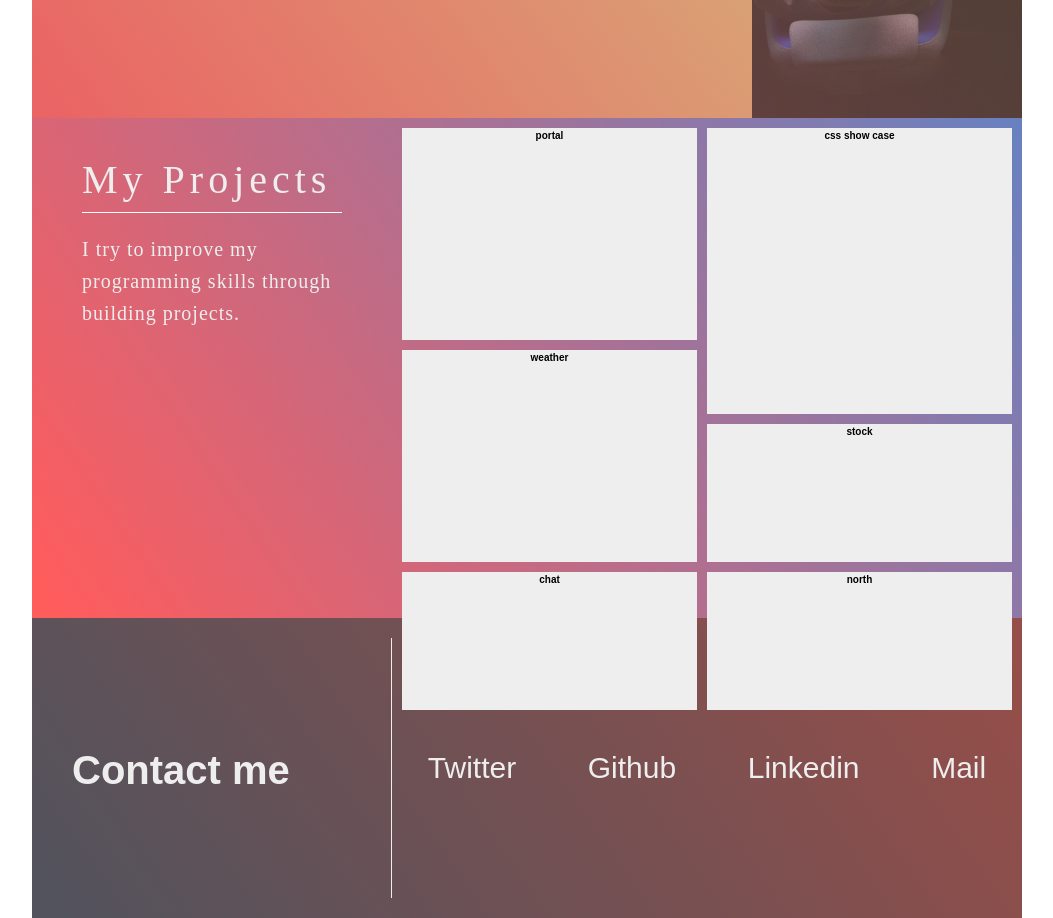
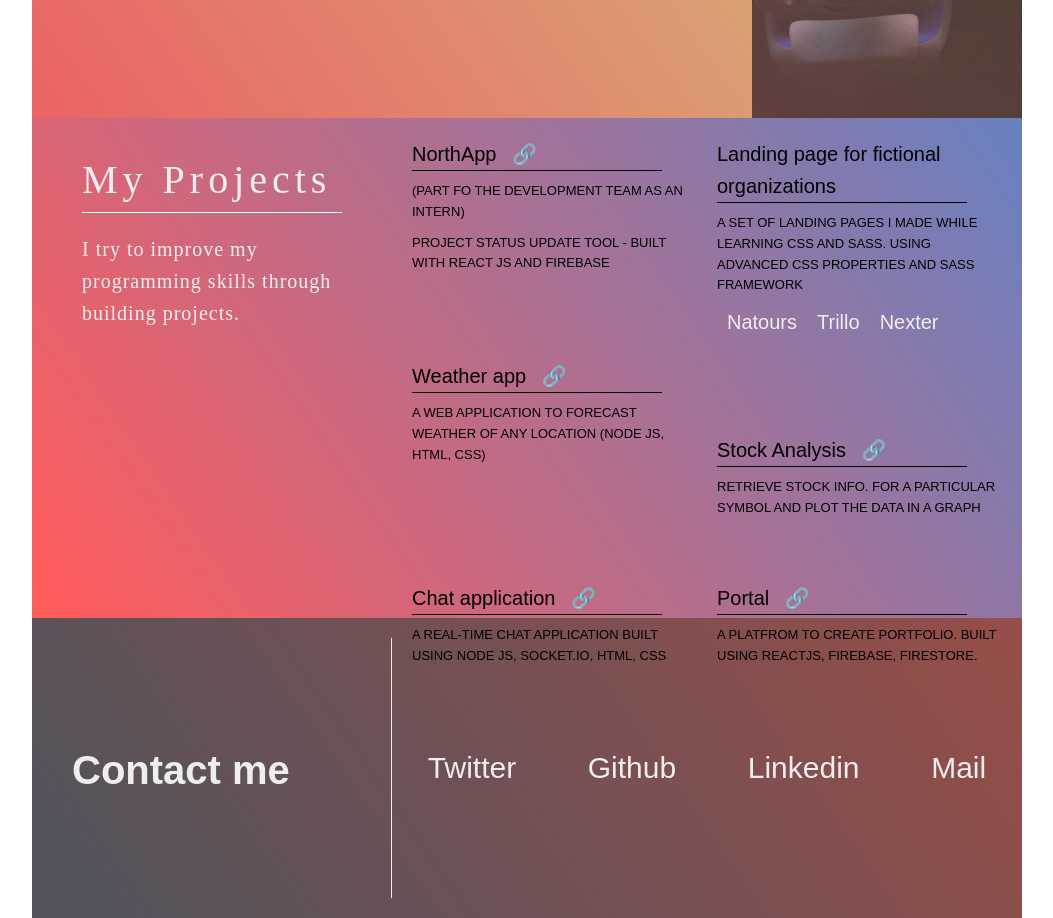
Before and after one commit to varunkumar3091999/my-portfolio, a website: page index.html in a window 1280 px wide. Shown: the part 1002-1920 px from the top of the page, without its empty margins (113-1166 px from the left). Drawn offline with Linux system fonts and the light colour scheme.

Commit message:
project card hover effect set

```diff
--- a/index.html
+++ b/index.html
@@ -57,34 +57,109 @@
 			</p>
 			</div>
 			<div class="projects__project">
-				<div class="projects__project--01 projects__project--card">portal</div>
+				<!-- <div class="projects__project--01 projects__project--card">north</div>
 				<div class="projects__project--02 projects__project--card">css show case</div>
 				<div class="projects__project--03 projects__project--card">weather</div>
 				<div class="projects__project--04 projects__project--card">chat</div>
 				<div class="projects__project--05 projects__project--card">stock</div>
-				<div class="projects__project--06 projects__project--card">north</div>
-
+				<div class="projects__project--06 projects__project--card">portal</div>
+					 -->
 
 				<div class="projects__project--portal projects__project--detail">
 
-					<h2>Portal</h3>
+					<h2>Portal
+						<a
+							target="_blank"
+							href="https://portal-me.netlify.app/">
+							&#128279;
+						</a>
+					</h2>
+
 
 					<p>A platfrom to create portfolio. Built using ReactJS, Firebase, Firestore.</p>
 
-					<a
-						target="_blank"
-						href="https://portal-me.netlify.app/">
-							Open app
-						</a>
+
 				</div>
 
 
 
-				<div class="projects__project--css projects__project--detail">css show case</div>
-				<div class="projects__project--weather projects__project--detail">weather</div>
-				<div class="projects__project--chat projects__project--detail">chat</div>
-				<div class="projects__project--stock projects__project--detail">stock</div>
-				<div class="projects__project--north projects__project--detail">north</div>
+				<div class="projects__project--css projects__project--detail">
+
+					<h2>Landing page for fictional organizations</h2>
+
+					<p>A set of landing pages I made while learning css and sass.
+					Using advanced css properties and sass framework</p>
+
+					<div class="css__links">
+						<a
+						target="_blank"
+						href="https://natours-landing-page-showcase.netlify.app/">
+							Natours
+						</a>
+						<a
+							target="_blank"
+							href="https://trillo-landing-page-showcase.netlify.app/">
+								Trillo
+						</a>
+						<a
+							target="_blank"
+							href="https://nexter-landing-page-showcase.netlify.app/">
+								Nexter
+						</a>
+					</div>
+				</div>
+				<div class="projects__project--weather projects__project--detail">
+
+					<h2>Weather app
+						<a
+						target="_blank"
+						href="https://varunkumar-weather-app.herokuapp.com/">
+							&#128279;
+						</a>
+					</h2>
+
+					<p>A WEB APPLICATION TO FORECAST WEATHER OF ANY LOCATION (NODE JS, HTML, CSS)</p>
+
+
+				</div>
+
+
+				<div class="projects__project--chat projects__project--detail">
+					<h2>Chat application
+						<a
+							href="https://varun-chat-app.herokuapp.com/"
+							target="_blank">
+							&#128279;</a></h2>
+
+					<p>A REAL-TIME CHAT APPLICATION BUILT USING NODE JS, SOCKET.IO, HTML, CSS</p>
+				</div>
+
+
+				<div class="projects__project--stock projects__project--detail">
+					<h2>Stock Analysis
+						<a
+							target="_blank"
+							href="https://charted.netlify.app/">
+							&#128279;
+						</a>
+					</h2>
+
+
+					<p>RETRIEVE STOCK INFO. FOR A PARTICULAR SYMBOL AND PLOT THE DATA IN A GRAPH</p>
+				</div>
+
+
+				<div class="projects__project--north projects__project--detail">
+					<h2>NorthApp
+						<a
+							target="_blank"
+							href="https://northapp.co/">
+							&#128279;
+						</a>
+					</h2>
+					<p>(Part fo the development team as an Intern)</p>
+					<p>PROJECT STATUS UPDATE TOOL - BUILT WITH REACT JS AND FIREBASE</p>
+				</div>
 			</div>
 		</div>
 		<div class="contact">
--- a/sass/base.scss
+++ b/sass/base.scss
@@ -24,9 +24,7 @@ html {
 	box-sizing: border-box;
 	font-size: 62.5%;  //1rem = 10px
 
-	display: flex;
-
-	justify-content: center;
+	overflow-x: hidden;
 }
 
 body {
--- a/sass/layouts.scss
+++ b/sass/layouts.scss
@@ -189,64 +189,85 @@
 		grid-row: 1 / span 5;
 
 
-		&--card {
-				background-color: #eee;
-				z-index: 30;
-				cursor: pointer;
-				transition: all .2s;
-				text-align: center;
+		position: relative;
+
+		// &--card {
+		// 		background-color: #eee;
+		// 		transition: all .2s;
+		// 		text-align: center;
+		// 		position: relative;
+		// 		display: inline-block;
+
+		// 	 &:focus {
+		// 		scale: 0;
+		// 		// translate(-999px, 0px);
+		// 		// clip-path: circle(0)
+
+		// 		// position: absolute;
+  // 		// 		left: -999px;
+
+  // 				// height: 0;
+  // 				// display: none;
+		// 	}
+		// }
 
 
-			&:hover {
-				display: none;
-			}
-		}
+		// &--01 {
+		// 	grid-column: 1 / span 4;
+		// 	grid-row: 1 / span 3;
 
 
-		&--01 {
-			grid-column: 1 / span 4;
-			grid-row: 1 / span 3;
+		// }
 
+		// &--02 {
+		// 	grid-column: 5 / span 5;
+		// 	grid-row: 1 / span 4;
+		// }
 
-		}
+		// &--03 {
+		// 	grid-column: 1 / span 4;
+		// 	grid-row: 4 / span 3;
+		// }
 
-		&--02 {
-			grid-column: 5 / span 5;
-			grid-row: 1 / span 4;
-		}
+		// &--04 {
+		// 	grid-column: 1 / span 4;
+		// 	grid-row: 7 / -1;
+		// }
 
-		&--03 {
-			grid-column: 1 / span 4;
-			grid-row: 4 / span 3;
-		}
+		// &--05 {
+		// 	grid-column: 5 / span 5;
+		// 	grid-row: 5 / span 2;
+		// }
 
-		&--04 {
-			grid-column: 1 / span 4;
-			grid-row: 7 / -1;
-		}
-
-		&--05 {
-			grid-column: 5 / span 5;
-			grid-row: 5 / span 2;
-		}
-
-		&--06 {
-			grid-column: 5 / span 5;
-			grid-row:  7 / -1;
-		}
+		// &--06 {
+		// 	grid-column: 5 / span 5;
+		// 	grid-row:  7 / -1;
+		// }
 
 
 		&--detail {
-			padding: 2em;
+
+			transition: all .2s;
+			padding: 1rem;
+			color: #cls;
 
 			h2 {
 				font-weight: 300;
 				font-size: 2rem;
+				border-bottom: 1px solid black;
+				width: 25rem;
+
+
+				a {
+					z-index: 10;
+				}
 			}
 
 			p {
-				font-size: 1.5rem;
+				font-size: 1.3rem;
 				font-weight: 100;
+				margin-top: 1rem;
+				text-transform: uppercase;
 			}
 
 			a {
@@ -257,18 +278,27 @@
 				border-radius: 2px;
 				text-decoration: none;
 				color: #eee;
+				transition: all .2s;
 
 					&:hover {
-						transform: translateY(-3rem);
+						transform: translateY(-.3rem);
+						// display: block;
 					}
 			}
 
+			&:hover {
+				transform: scale(1);
+				box-shadow: 0 2.5rem 2rem rgba(black, .2);
+			}
 		}
+
+			&:hover &--detail:not(:hover) {
+				transform: scale(.9);
+			}
 
 
 
-
-		&--portal {
+		&--north {
 			grid-column: 1 / span 4;
 			grid-row: 1 / span 3;
 
@@ -295,11 +325,24 @@
 			grid-row: 5 / span 2;
 		}
 
-		&--north {
+		&--portal {
 			grid-column: 5 / span 5;
 			grid-row:  7 / -1;
 		}
 
+
+
+	}
+
+
+}
+
+.css {
+	&__links {
+		display: flex;
+		align-items: center;
+		transition: all .2s;
+		padding: 0;
 
 
 	}
```
Also changed, not shown: css/style.css.
